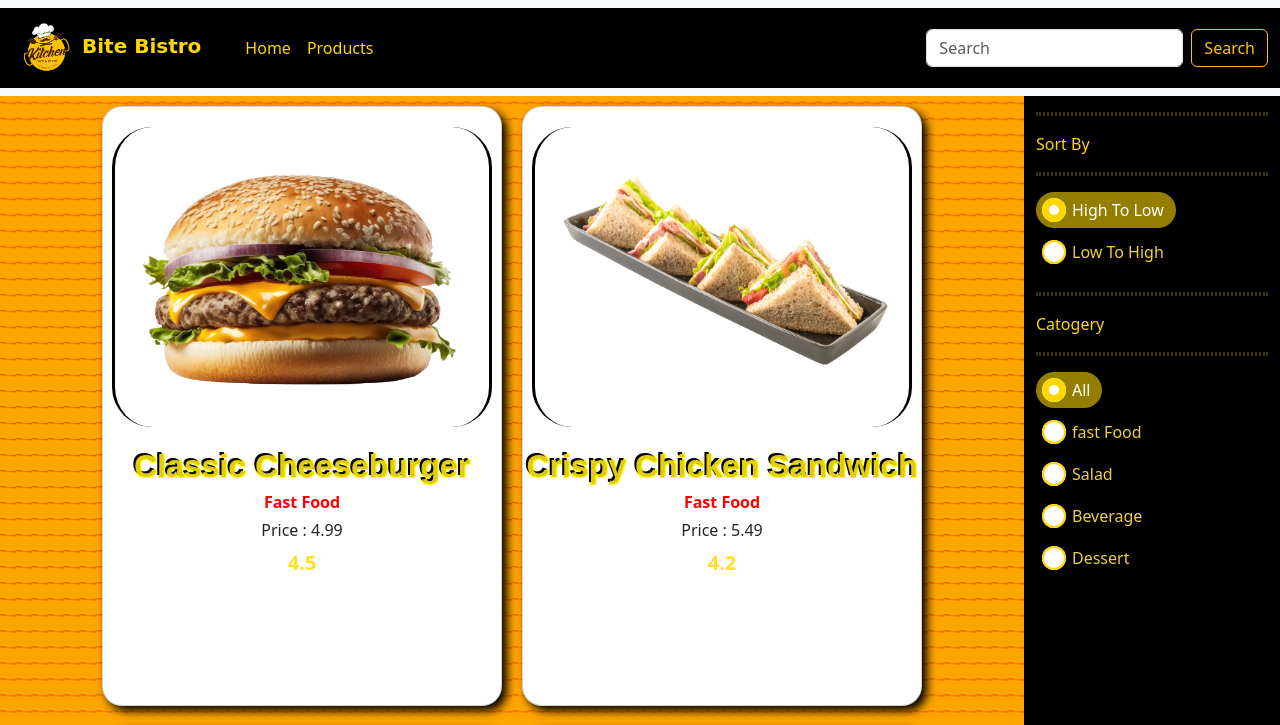
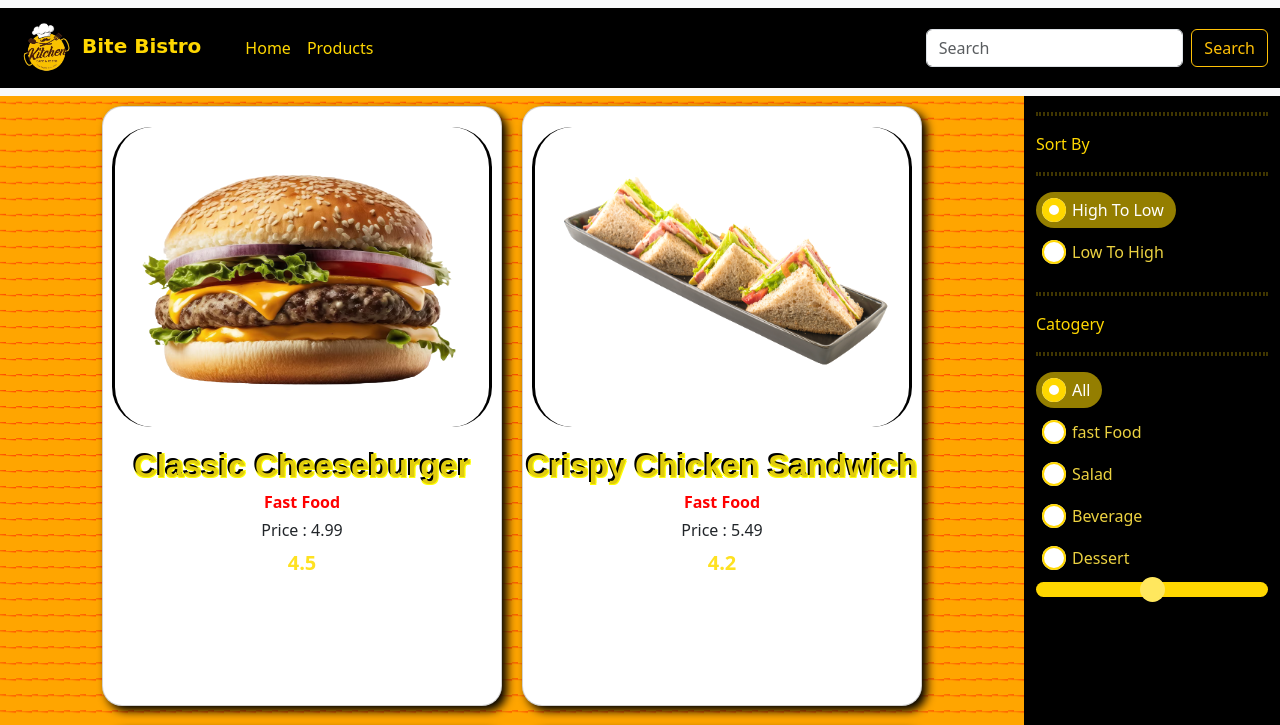
Before and after one commit to Ahmedmemon12/restaurant, a plain HTML site: page main.html in a window 1280 px wide. Shown: the top 725 px of the page. Drawn offline with nearby package versions, Linux system fonts and the light colour scheme.

Commit message:
complete

```diff
--- a/main.html
+++ b/main.html
@@ -24,10 +24,8 @@
                 <a class="nav-link" href="#">Products</a>
               </li>
             </ul>
-            <form class="d-flex" role="search">
-              <input class="form-control me-2" type="search" name="search" placeholder="Search" aria-label="Search">
-              <button class="btn btn-outline-warning"  id="searchBtn">Search</button>
-            </form>
+              <input class="form-control me-2" type="search" name="search" placeholder="Search" id="search_input" aria-label="Search">
+              <button class="btn btn-outline-warning" type="submit" id="sbtn">Search</button>
           </div>
         </div>
       </nav>
@@ -72,6 +70,8 @@
               <input value="dessert" type="radio" name="sort-catogery">
               <span>Dessert</span>
             </label>
+
+            <input type="range" name="sort-range" id="range-input" max="10">
           </form>
         </div>
       </div>
--- a/main.js
+++ b/main.js
@@ -244,12 +244,26 @@ document.getElementsByName('sort-price').forEach(input => {
     }
   }
 
-  document.getElementById('searchBtn').forEach(input=>{
-    input.addEventListener('change', filterAccordingToSearch)
-  })
+  document
+  .getElementById('range-input')
+  .addEventListener('change', filterByPriceRange)
+
+  document
+  .getElementById('sbtn').addEventListener('click', filterAccordingToSearch)
   function filterAccordingToSearch(){
-    const FATS = fooditems.filter((data)=>data.title.toLocaleLowerCase().includes(this.value))
+    const input = document.getElementById('search_input').value
+    console.log('input->' , input)
+      const FATS = fooditems.filter((data)=>data.title.toLowerCase().includes(input.toLowerCase(input)))
+    console.log('FATS->' , FATS)
+
     displayProducts(FATS)
+  }
+
+
+  function filterByPriceRange () {
+    console.log(this.value)
+    const filtered = fooditems.filter(data => data.price >= this.value)
+    displayProducts(filtered)
   }
 
   function displayProducts (prod) {
--- a/style.css
+++ b/style.css
@@ -30,6 +30,10 @@
 .text > p{
     text-shadow: -1px -1px 0 black, 1px -1px 0 black, -1px 1px 0 black, 1px 1px 0 black;
     font-size: 18px;
+}
+
+#search_input{
+  width: 25%;
 }
 
 .shadow__btn {
@@ -215,6 +219,40 @@ hr {
   border: 2px dotted gold !important;
 
 }
+
+input[type="range"] {
+  -webkit-appearance: none;
+  width: 100%;
+  height: 15px;
+  background: gold;
+  border: none;
+  border-radius: 10px;
+  outline: none;
+  -webkit-transition: .2s;
+  transition: opacity .2s;
+  cursor: pointer;
+}
+
+input[type="range"]::-webkit-slider-thumb {
+  -webkit-appearance: none;
+  appearance: none;
+  width: 25px;
+  height: 25px;
+  background: rgb(255, 231, 94);
+  border-radius: 50%;
+  cursor: pointer;
+}
+
+input[type="range"]::-webkit-slider-thumb:hover {
+  background: gold;
+}
+
+/* You can adjust the colors and sizes to match your theme. */
+
+
+
+
+
 
 
 
```
